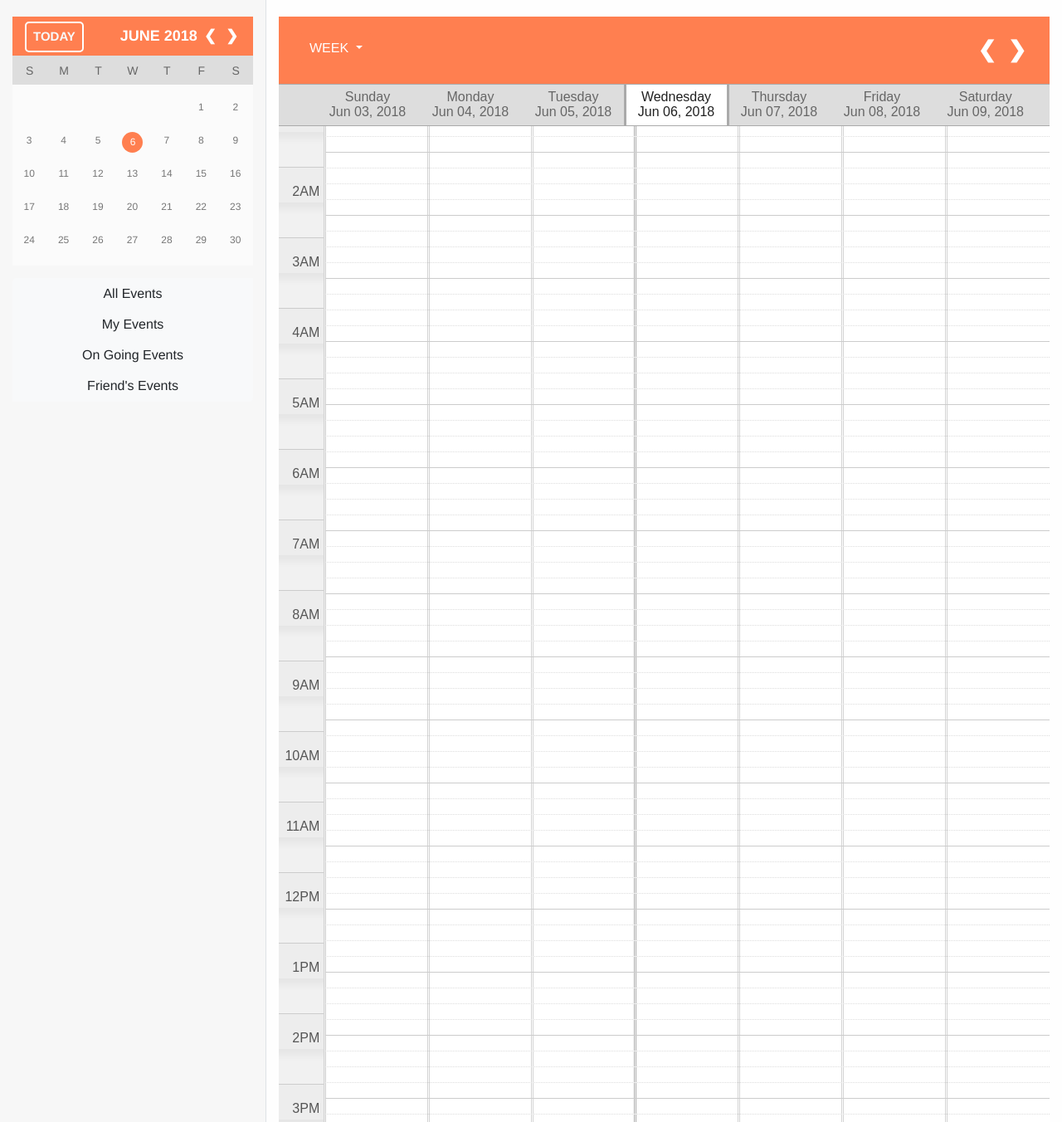
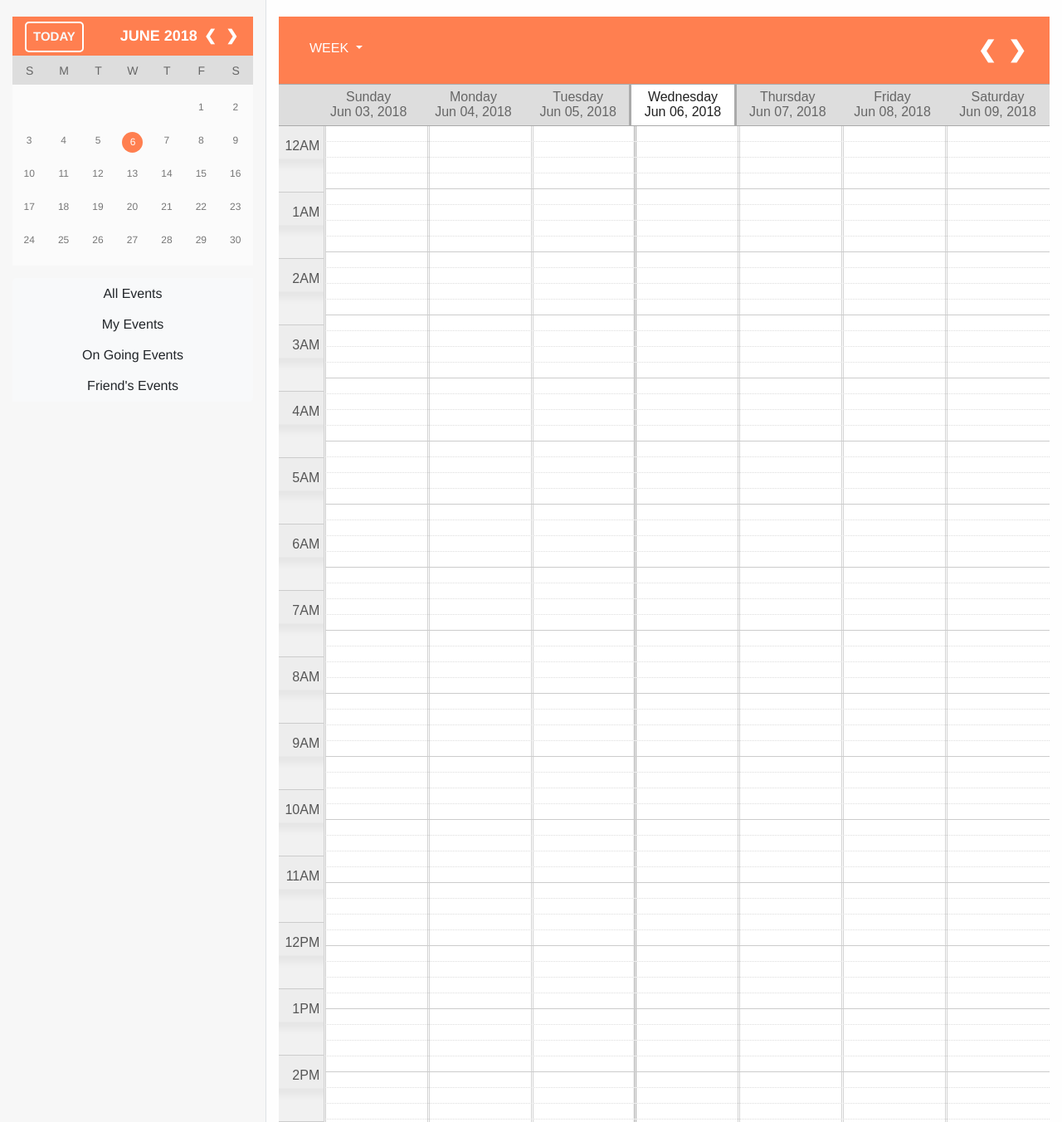
Before and after one commit to VincentLuong13/Givsum_Calendar, a Django app: page /calendarpage/week/ in a window 1280 px wide. Shown: the part 55-1407 px from the top of the page at 83% size. Run offline with Django 3.2, Linux system fonts and the light colour scheme; data comes from the database, SQL or seed files in the repository; some libraries are stand-ins or nearby versions.

Commit message:
edit week page again

```diff
--- a/website/mainPage/templates/mainPage/weekPage.html
+++ b/website/mainPage/templates/mainPage/weekPage.html
@@ -42,13 +42,13 @@
         font-weight: bold;
     }
 
+    .wc-hour-header {
+      padding-top: 10px;
+    }
     .ui-widget-header {
       display: none;
     }
 
-    .wc-hour-header {
-      padding-top: 15px;
-    }
 
     .wc-grid-timeslot-header {
       width: 6%;
```
